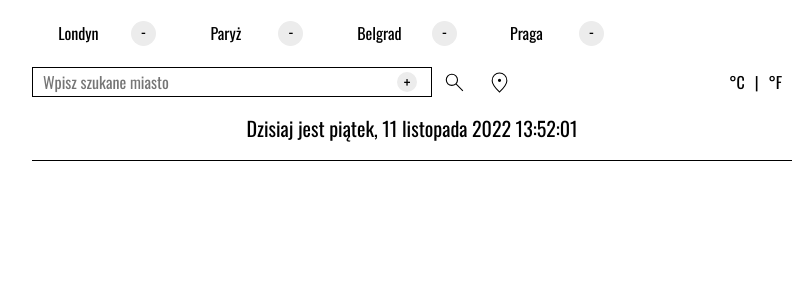
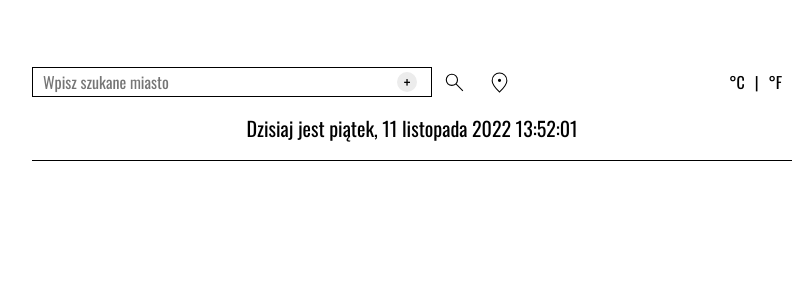
Before and after one commit to carterstorm/react-weather-app, a React (Create React App) app: page / in a window 1280 px wide. Shown: the top 300 px of the page, without its empty margins (228-1040 px from the left). Built offline with nearby package versions, Linux system fonts and the light colour scheme.

Commit message:
added good working function addCity

```diff
--- a/src/App.js
+++ b/src/App.js
@@ -31,12 +31,7 @@ function App() {
 		state: "",
 	});
 
-	const [userCities, setUserCities] = useState([
-		"Londyn",
-		"Paryż",
-		"Belgrad",
-		"Praga",
-	]);
+	const [userCities, setUserCities] = useState([]);
 
 	const getSearchData = async () => {
 
@@ -79,6 +74,16 @@ function App() {
 		}
 	};
 
+	const addCity = (searchCity) => {
+		setUserCities(userCities => [
+			...userCities,
+			{
+				id: userCities.length === 0 ? 1 : userCities[userCities.length - 1].id + 1,
+				name: searchCity,
+			}
+		])
+	};
+
 	const onFormSubmit = (event) => {
 		event.preventDefault();
 		setApiSearch({
@@ -93,8 +98,8 @@ function App() {
 				<Header>
 					<CitiesList>
 						{userCities.map(city => (
-							<CityItem key={city}>
-								<CityText>{city}</CityText>
+							<CityItem key={city.id}>
+								<CityText>{city.name}</CityText>
 								<CityButton remove><DeleteSpan>-</DeleteSpan></CityButton>
 							</CityItem>
 						))}
@@ -107,7 +112,13 @@ function App() {
 									value={searchCity}
 									onChange={({ target }) => setSearchCity(target.value)}
 								/>
-								<CityButton type="button" add>+</CityButton>
+								<CityButton
+									type="button"
+									add
+									onClick={() => addCity(searchCity)}
+								>
+									+
+								</CityButton>
 							</ContainerSearch>
 							<Button
 								img={searchImage} />
--- a/src/MainWrapper/styled.js
+++ b/src/MainWrapper/styled.js
@@ -15,6 +15,7 @@ export const CitiesList = styled.ul`
     justify-content: flex-start;
     list-style: none;
     padding: 0;
+    height: 35px;
 `;
 
 export const CityItem = styled.li`
```
